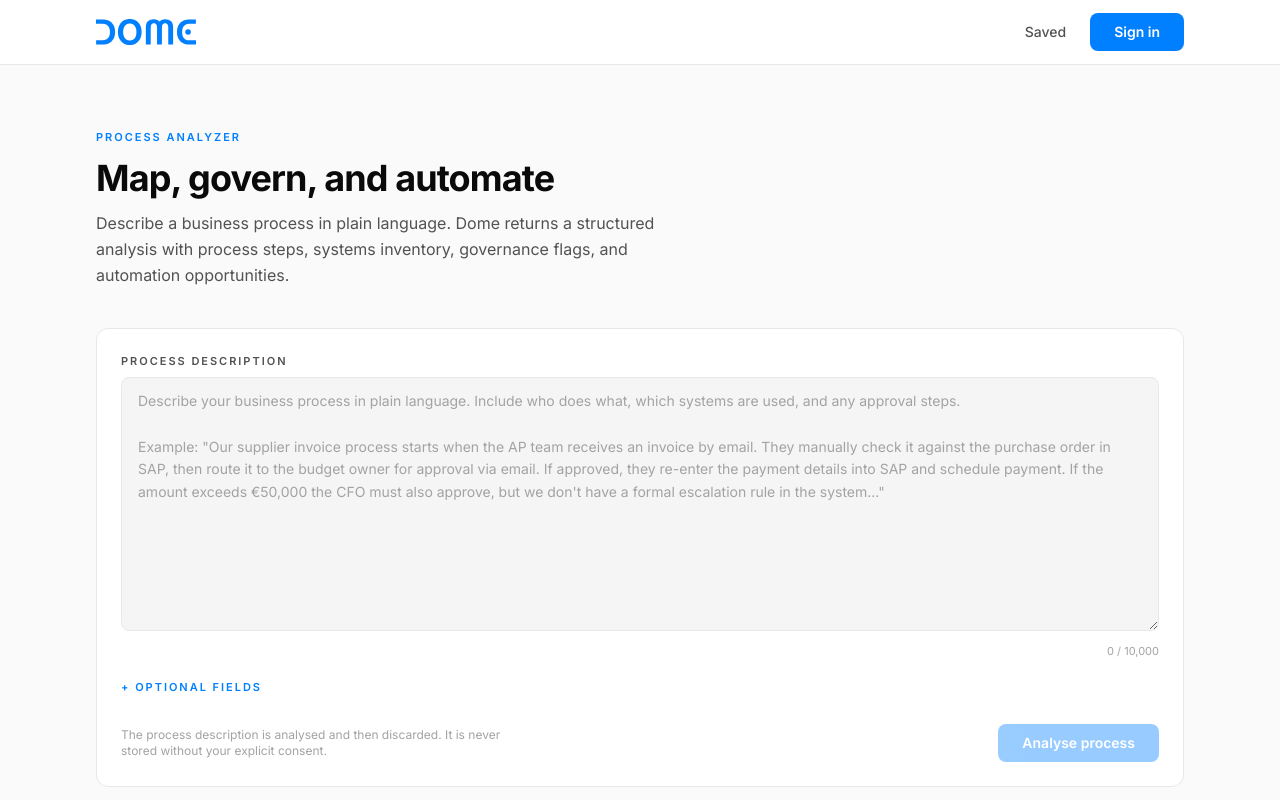
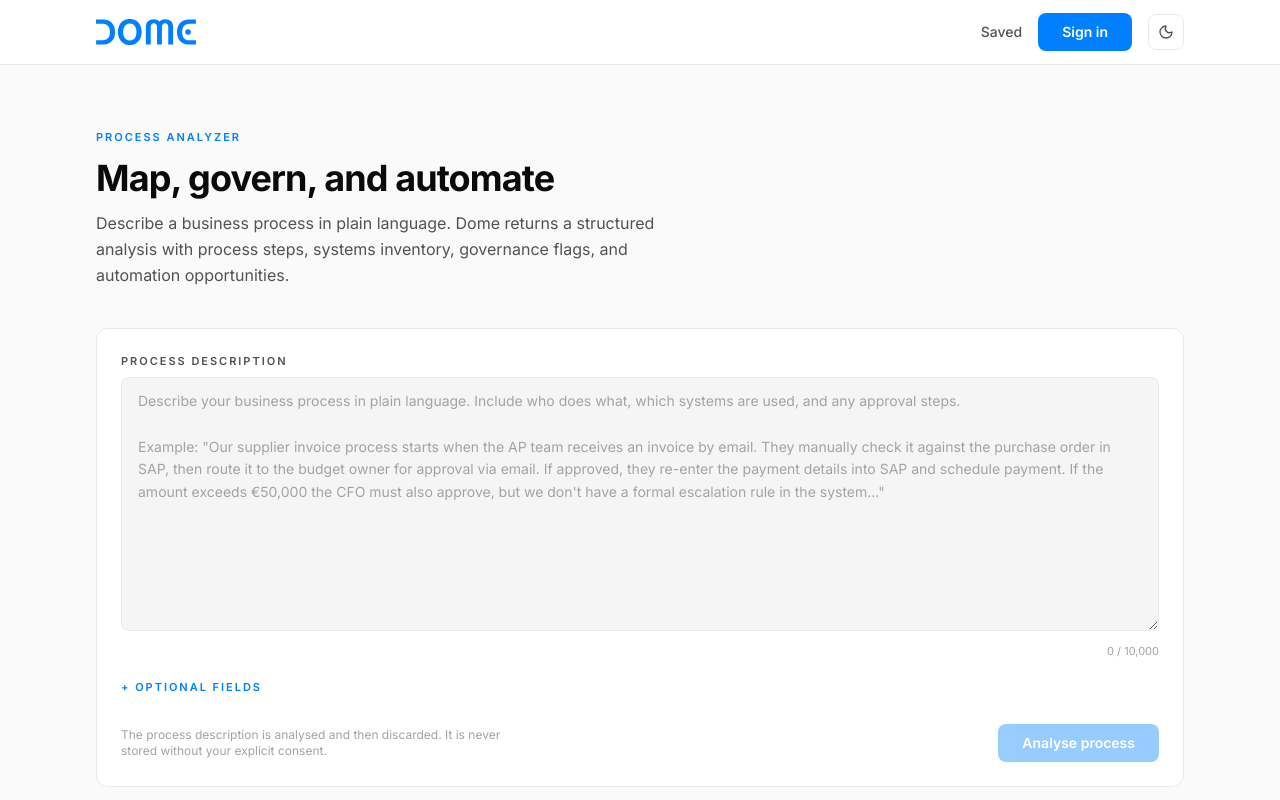
Before and after one commit to Dome-Layer/dome-process-analyzer, a Next.js app in the folder frontend/: page / in a window 1280 px wide. Shown: the top 800 px of the page. Built offline with nearby package versions, Linux system fonts and the light colour scheme; no server answers.

Commit message:
feat: add dark mode, ThemeToggle, and move Header to layout

```diff
--- a/frontend/app/globals.css
+++ b/frontend/app/globals.css
@@ -4,34 +4,206 @@
 @tailwind components;
 @tailwind utilities;
 
+/* ─── Font variables ─────────────────────────────────────────────── */
 :root {
   --font-sans: 'Inter', -apple-system, BlinkMacSystemFont, 'Helvetica Neue', Arial, sans-serif;
   --font-mono: 'JetBrains Mono', 'SF Mono', 'Fira Code', monospace;
 }
 
-html,
-body {
-  background-color: #FAFAFA;
-  color: #0A0A0A;
-  font-family: var(--font-sans);
+/* ─── Primitive palette ──────────────────────────────────────────── */
+:root {
+  --primitive-white:      #FFFFFF;
+  --primitive-black:      #0A0A0A;
+  --primitive-grey-50:    #FAFAFA;
+  --primitive-grey-100:   #F5F5F5;
+  --primitive-grey-200:   #E8E8E8;
+  --primitive-grey-300:   #D4D4D4;
+  --primitive-grey-400:   #A3A3A3;
+  --primitive-grey-500:   #737373;
+  --primitive-grey-600:   #525252;
+  --primitive-grey-700:   #404040;
+  --primitive-grey-800:   #262626;
+  --primitive-grey-900:   #171717;
+  --primitive-grey-950:   #0D0D0D;
+
+  --primitive-blue-50:    #E8F3FF;
+  --primitive-blue-100:   #C5DFFF;
+  --primitive-blue-200:   #99CCFF;
+  --primitive-blue-300:   #66B3FF;
+  --primitive-blue-400:   #40A8FF;
+  --primitive-blue-500:   #0080FF;
+  --primitive-blue-600:   #0066CC;
+  --primitive-blue-700:   #004D99;
+  --primitive-blue-800:   #003366;
+  --primitive-blue-900:   #001A33;
+}
+
+/* ─── Semantic tokens — light (default) ─────────────────────────── */
+:root {
+  --color-bg-base:          #FFFFFF;
+  --color-bg-subtle:        #FAFAFA;
+  --color-bg-muted:         #F5F5F5;
+  --color-bg-accent:        #E8F3FF;
+  --color-bg-accent-hover:  #C5DFFF;
+  --color-bg-inverse:       #0A0A0A;
+
+  --color-text-primary:     #0A0A0A;
+  --color-text-secondary:   #525252;
+  --color-text-tertiary:    #A3A3A3;
+  --color-text-accent:      #0080FF;
+  --color-text-on-accent:   #FFFFFF;
+  --color-text-on-inverse:  #F5F5F5;
+
+  --color-border-subtle:    #F0F0F0;
+  --color-border-default:   #E8E8E8;
+  --color-border-strong:    #D4D4D4;
+  --color-border-accent:    #99CCFF;
+
+  --color-accent:           #0080FF;
+  --color-accent-hover:     #40A8FF;
+  --color-accent-active:    #0066CC;
+  --color-accent-subtle:    #E8F3FF;
+
+  --color-focus-ring:       rgba(0, 128, 255, 0.25);
+
+  --color-success:          #16A34A;
+  --color-success-subtle:   #F0FDF4;
+  --color-success-border:   #86EFAC;
+  --color-warning:          #D97706;
+  --color-warning-subtle:   #FFFBEB;
+  --color-warning-border:   #FCD34D;
+  --color-error:            #DC2626;
+  --color-error-subtle:     #FEF2F2;
+  --color-error-border:     #FCA5A5;
+
+  --radius-sm:   4px;
+  --radius-md:   8px;
+  --radius-lg:   12px;
+  --radius-xl:   16px;
+
+  --shadow-sm:  0 1px 3px rgba(0,0,0,0.06), 0 1px 2px rgba(0,0,0,0.04);
+  --shadow-md:  0 4px 12px rgba(0,0,0,0.08), 0 2px 4px rgba(0,0,0,0.04);
+  --shadow-lg:  0 12px 32px rgba(0,0,0,0.10), 0 4px 8px rgba(0,0,0,0.04);
+
+  --duration-fast:    150ms;
+  --duration-default: 250ms;
+  --ease-in-out:      cubic-bezier(0.4, 0, 0.2, 1);
+}
+
+/* ─── Semantic tokens — dark ─────────────────────────────────────── */
+[data-theme="dark"] {
+  --color-bg-base:          #0A0A0A;
+  --color-bg-subtle:        #111111;
+  --color-bg-muted:         #1A1A1A;
+  --color-bg-accent:        #001A33;
+  --color-bg-accent-hover:  #003366;
+  --color-bg-inverse:       #F5F5F5;
+
+  --color-text-primary:     #F5F5F5;
+  --color-text-secondary:   #A3A3A3;
+  --color-text-tertiary:    #858585;
+  --color-text-accent:      #40A8FF;
+  --color-text-on-accent:   #FFFFFF;
+  --color-text-on-inverse:  #0A0A0A;
+
+  --color-border-subtle:    #1A1A1A;
+  --color-border-default:   #262626;
+  --color-border-strong:    #404040;
+  --color-border-accent:    #004D99;
+
+  --color-accent:           #0080FF;
+  --color-accent-hover:     #40A8FF;
+  --color-accent-active:    #0066CC;
+  --color-accent-subtle:    #001A33;
+
+  --color-focus-ring:       rgba(64, 168, 255, 0.3);
+
+  --color-success:          #22C55E;
+  --color-success-subtle:   #052E16;
+  --color-success-border:   #166534;
+  --color-warning:          #F59E0B;
+  --color-warning-subtle:   #1C1400;
+  --color-warning-border:   #854D0E;
+  --color-error:            #EF4444;
+  --color-error-subtle:     #1F0000;
+  --color-error-border:     #7F1D1D;
+
+  --shadow-sm:  0 1px 3px rgba(0,0,0,0.4);
+  --shadow-md:  0 4px 12px rgba(0,0,0,0.5);
+  --shadow-lg:  0 12px 32px rgba(0,0,0,0.6);
+}
+
+/* ─── Base ───────────────────────────────────────────────────────── */
+*,
+*::before,
+*::after {
+  box-sizing: border-box;
+}
+
+html {
   -webkit-font-smoothing: antialiased;
   -moz-osx-font-smoothing: grayscale;
 }
 
-/* Skeleton shimmer */
+body {
+  background: var(--color-bg-subtle);
+  color: var(--color-text-primary);
+  font-family: var(--font-sans);
+  transition: background var(--duration-default) var(--ease-in-out),
+              color var(--duration-default) var(--ease-in-out);
+}
+
+/* ─── Site header ────────────────────────────────────────────────── */
+.site-header {
+  background: rgba(255, 255, 255, 0.90);
+  backdrop-filter: blur(8px);
+  -webkit-backdrop-filter: blur(8px);
+  border-bottom: 0.5px solid var(--color-border-default);
+}
+
+[data-theme="dark"] .site-header {
+  background: rgba(10, 10, 10, 0.90);
+  border-bottom-color: var(--color-border-subtle);
+}
+
+/* ─── Theme toggle button ────────────────────────────────────────── */
+.theme-toggle {
+  display: flex;
+  align-items: center;
+  justify-content: center;
+  width: 36px;
+  height: 36px;
+  border-radius: var(--radius-md);
+  border: 0.5px solid var(--color-border-default);
+  background: transparent;
+  color: var(--color-text-secondary);
+  cursor: pointer;
+  transition: background var(--duration-fast) ease, color var(--duration-fast) ease;
+  flex-shrink: 0;
+}
+.theme-toggle:hover { background: var(--color-bg-muted); color: var(--color-text-primary); }
+.theme-toggle:focus-visible { box-shadow: 0 0 0 3px var(--color-focus-ring); outline: none; }
+
+/* ─── Focus ring — WCAG 2.1 AA ──────────────────────────────────── */
+*:focus-visible {
+  outline: 2px solid rgba(0, 128, 255, 0.5);
+  outline-offset: 2px;
+}
+
+/* ─── Skeleton shimmer ───────────────────────────────────────────── */
 .skeleton {
   background: linear-gradient(
     90deg,
-    #E8E8E8 25%,
-    #F5F5F5 50%,
-    #E8E8E8 75%
+    var(--color-bg-muted)   25%,
+    var(--color-bg-subtle)  50%,
+    var(--color-bg-muted)   75%
   );
   background-size: 400px 100%;
   animation: shimmer 1.4s linear infinite;
   border-radius: 4px;
 }
 
-/* Staggered section fade-in delays */
+/* ─── Staggered section fade-in ─────────────────────────────────── */
 .section-animate {
   opacity: 0;
   animation: fadeUp 0.4s ease forwards;
@@ -43,16 +215,10 @@ body {
 .section-delay-4 { animation-delay: 600ms; }
 .section-delay-5 { animation-delay: 750ms; }
 
-/* Mermaid diagram overrides */
+/* ─── Mermaid diagram overrides ──────────────────────────────────── */
 .mermaid-container .nodeLabel {
   font-family: var(--font-sans) !important;
   font-size: 13px !important;
-}
-
-/* Focus ring — WCAG 2.1 AA */
-*:focus-visible {
-  outline: 2px solid rgba(0, 128, 255, 0.5);
-  outline-offset: 2px;
 }
 
 @media (prefers-reduced-motion: reduce) {
--- a/frontend/app/layout.tsx
+++ b/frontend/app/layout.tsx
@@ -2,6 +2,7 @@ import type { Metadata } from "next";
 import { Inter, JetBrains_Mono } from "next/font/google";
 import "./globals.css";
 import { AuthProvider } from "@/context/AuthContext";
+import { Header } from "@/components/layout/Header";
 import { Footer } from "@/components/layout/Footer";
 
 const inter = Inter({
@@ -32,6 +33,19 @@ export const metadata: Metadata = {
   },
 };
 
+// Runs before first paint — prevents theme flash
+const themeScript = `
+(function() {
+  try {
+    var saved = localStorage.getItem('dome-theme');
+    var theme = (saved === 'dark' || saved === 'light')
+      ? saved
+      : (window.matchMedia('(prefers-color-scheme: dark)').matches ? 'dark' : 'light');
+    document.documentElement.setAttribute('data-theme', theme);
+  } catch (e) {}
+})();
+`;
+
 export default function RootLayout({
   children,
 }: {
@@ -41,9 +55,15 @@ export default function RootLayout({
     <html
       lang="en"
       className={`${inter.variable} ${jetbrainsMono.variable}`}
+      suppressHydrationWarning
     >
+      <head>
+        {/* eslint-disable-next-line @next/next/no-sync-scripts */}
+        <script dangerouslySetInnerHTML={{ __html: themeScript }} />
+      </head>
       <body className="flex flex-col min-h-screen">
         <AuthProvider>
+          <Header />
           {children}
           <Footer />
         </AuthProvider>
--- a/frontend/app/page.tsx
+++ b/frontend/app/page.tsx
@@ -1,7 +1,6 @@
 "use client";
 
 import { useEffect, useRef, useState } from "react";
-import { Header } from "@/components/layout/Header";
 import { AnalysisForm } from "@/components/analyzer/AnalysisForm";
 import { AnalysisSkeleton } from "@/components/analyzer/AnalysisSkeleton";
 import { StatusCycler } from "@/components/analyzer/StatusCycler";
@@ -44,8 +43,6 @@ export default function HomePage() {
 
   return (
     <div className="flex-1 bg-dome-bg-primary">
-      <Header />
-
       <main className="max-w-[1152px] mx-auto px-6 md:px-8 py-12 md:py-16">
         {/* Hero */}
         <div className="mb-10">
--- a/frontend/app/saved/[id]/page.tsx
+++ b/frontend/app/saved/[id]/page.tsx
@@ -3,7 +3,6 @@
 import { useEffect, useState } from "react";
 import { useParams, useRouter } from "next/navigation";
 import Link from "next/link";
-import { Header } from "@/components/layout/Header";
 import { SectionMetrics } from "@/components/analyzer/SectionMetrics";
 import { SectionSteps } from "@/components/analyzer/SectionSteps";
 import { SectionSystems } from "@/components/analyzer/SectionSystems";
@@ -44,7 +43,6 @@ export default function SavedAnalysisPage() {
 
   return (
     <div className="flex-1 bg-dome-bg-primary">
-      <Header />
       <main className="max-w-[1152px] mx-auto px-6 md:px-8 py-12 md:py-16">
         <div className="mb-8">
           <Link href="/saved">
--- a/frontend/app/saved/page.tsx
+++ b/frontend/app/saved/page.tsx
@@ -2,7 +2,6 @@
 
 import { useEffect, useState } from "react";
 import Link from "next/link";
-import { Header } from "@/components/layout/Header";
 import { SectionLabel } from "@/components/ui/SectionLabel";
 import { Badge } from "@/components/ui/Badge";
 import { Button } from "@/components/ui/Button";
@@ -134,7 +133,6 @@ export default function SavedPage() {
 
   return (
     <div className="flex-1 bg-dome-bg-primary">
-      <Header />
       <main className="max-w-[1152px] mx-auto px-6 md:px-8 py-12 md:py-16">
         <div className="mb-8">
           <SectionLabel>Library</SectionLabel>
--- a/frontend/components/layout/Header.tsx
+++ b/frontend/components/layout/Header.tsx
@@ -2,6 +2,7 @@
 
 import Link from "next/link";
 import { DomeLogo } from "./DomeLogo";
+import { ThemeToggle } from "./ThemeToggle";
 import { useAuth } from "@/context/AuthContext";
 import { Button } from "@/components/ui/Button";
 import { useState } from "react";
@@ -13,13 +14,13 @@ export function Header() {
 
   return (
     <>
-      <header className="sticky top-0 z-40 bg-dome-bg-secondary/90 backdrop-blur-sm border-b border-dome-border">
+      <header className="site-header sticky top-0 z-40">
         <div className="max-w-[1152px] mx-auto px-6 md:px-8 h-16 flex items-center justify-between">
           <Link href="/" aria-label="Home">
             <DomeLogo width={100} />
           </Link>
 
-          <nav className="flex items-center gap-6">
+          <nav className="flex items-center gap-4">
             <Link
               href="/saved"
               className="font-sans text-sm font-medium text-dome-text-secondary hover:text-dome-accent transition-colors duration-150"
@@ -36,6 +37,8 @@ export function Header() {
                 Sign in
               </Button>
             )}
+
+            <ThemeToggle />
           </nav>
         </div>
       </header>
--- /dev/null
+++ b/frontend/components/layout/ThemeToggle.tsx
@@ -0,0 +1,28 @@
+"use client";
+
+import { useState, useEffect } from "react";
+import { Sun, Moon } from "lucide-react";
+import { getTheme, toggleTheme, type Theme } from "@/lib/theme";
+
+export function ThemeToggle() {
+  const [theme, setTheme] = useState<Theme>("light");
+
+  useEffect(() => {
+    setTheme(getTheme());
+  }, []);
+
+  const handleToggle = () => {
+    const next = toggleTheme();
+    setTheme(next);
+  };
+
+  return (
+    <button
+      onClick={handleToggle}
+      className="theme-toggle"
+      aria-label={`Switch to ${theme === "dark" ? "light" : "dark"} theme`}
+    >
+      {theme === "dark" ? <Sun size={16} /> : <Moon size={16} />}
+    </button>
+  );
+}
--- /dev/null
+++ b/frontend/lib/theme.ts
@@ -0,0 +1,24 @@
+export type Theme = 'light' | 'dark'
+
+export const getTheme = (): Theme => {
+  if (typeof window === 'undefined') return 'light'
+  const saved = localStorage.getItem('dome-theme') as Theme | null
+  if (saved === 'light' || saved === 'dark') return saved
+  return window.matchMedia('(prefers-color-scheme: dark)').matches ? 'dark' : 'light'
+}
+
+export const setTheme = (theme: Theme): void => {
+  document.documentElement.setAttribute('data-theme', theme)
+  localStorage.setItem('dome-theme', theme)
+}
+
+export const toggleTheme = (): Theme => {
+  const current = document.documentElement.getAttribute('data-theme') as Theme | null
+  const next: Theme = current === 'dark' ? 'light' : 'dark'
+  setTheme(next)
+  return next
+}
+
+export const initTheme = (): void => {
+  setTheme(getTheme())
+}
--- a/frontend/package.json
+++ b/frontend/package.json
@@ -10,6 +10,7 @@
   },
   "dependencies": {
     "dompurify": "^3.1.0",
+    "lucide-react": "^1.8.0",
     "mermaid": "^10.9.1",
     "next": "^14.2.35",
     "react": "^18.3.1",
--- a/frontend/tailwind.config.ts
+++ b/frontend/tailwind.config.ts
@@ -12,79 +12,77 @@ const config: Config = {
       fontFamily: {
         sans: ["Inter", '"Helvetica Neue"', "Arial", "sans-serif"],
         mono: ['"JetBrains Mono"', '"Fira Code"', "monospace"],
-        // Legacy aliases — kept so font-display / font-body classnames still resolve
         display: ["Inter", '"Helvetica Neue"', "Arial", "sans-serif"],
         body: ["Inter", '"Helvetica Neue"', "Arial", "sans-serif"],
       },
       colors: {
         dome: {
           bg: {
-            primary: "#FAFAFA",    // page background
-            secondary: "#FFFFFF",  // cards, header, modals
-            tertiary: "#F5F5F5",   // inputs, metric tiles
-            accent: "#E8F3FF",     // accent-tinted surfaces
+            primary:   "var(--color-bg-subtle)",
+            secondary: "var(--color-bg-base)",
+            tertiary:  "var(--color-bg-muted)",
+            accent:    "var(--color-bg-accent)",
           },
           text: {
-            primary: "#0A0A0A",
-            secondary: "#525252",
-            muted: "#A3A3A3",
-            accent: "#0080FF",
+            primary:   "var(--color-text-primary)",
+            secondary: "var(--color-text-secondary)",
+            muted:     "var(--color-text-tertiary)",
+            accent:    "var(--color-text-accent)",
           },
           accent: {
-            DEFAULT: "#0080FF",    // electric blue — primary brand accent
-            hover: "#40A8FF",
-            active: "#0066CC",
-            subtle: "#E8F3FF",
-            // Legacy aliases — un-migrated classnames still render the correct colour
-            cyan: "#0080FF",
-            lightblue: "#40A8FF",
+            DEFAULT:   "var(--color-accent)",
+            hover:     "var(--color-accent-hover)",
+            active:    "var(--color-accent-active)",
+            subtle:    "var(--color-accent-subtle)",
+            cyan:      "var(--color-accent)",
+            lightblue: "var(--color-accent-hover)",
           },
           border: {
-            DEFAULT: "#E8E8E8",    // dome-border → same as dome-border-DEFAULT
-            subtle: "#F0F0F0",
-            strong: "#D4D4D4",
-            accent: "#99CCFF",
+            DEFAULT: "var(--color-border-default)",
+            subtle:  "var(--color-border-subtle)",
+            strong:  "var(--color-border-strong)",
+            accent:  "var(--color-border-accent)",
           },
           status: {
-            critical: "#DC2626",
-            major: "#D97706",
-            minor: "#0080FF",
-            success: "#16A34A",
+            critical: "var(--color-error)",
+            major:    "var(--color-warning)",
+            minor:    "var(--color-accent)",
+            success:  "var(--color-success)",
           },
         },
       },
       borderRadius: {
-        dome: "8px",           // buttons, inputs, small elements
-        "dome-card": "12px",   // cards, modals, panels
+        dome:        "8px",
+        "dome-card": "12px",
       },
       letterSpacing: {
-        dome: "0.18em",        // eyebrow / overline uppercase labels
-        "dome-tight": "-0.025em",
+        dome:          "0.18em",
+        "dome-tight":  "-0.025em",
         "dome-tighter": "-0.03em",
       },
       keyframes: {
         fadeUp: {
-          "0%": { opacity: "0", transform: "translateY(12px)" },
+          "0%":   { opacity: "0", transform: "translateY(12px)" },
           "100%": { opacity: "1", transform: "translateY(0)" },
         },
         shimmer: {
-          "0%": { backgroundPosition: "-400px 0" },
+          "0%":   { backgroundPosition: "-400px 0" },
           "100%": { backgroundPosition: "400px 0" },
         },
         blink: {
-          "0%, 50%": { opacity: "1" },
-          "51%, 100%": { opacity: "0" },
+          "0%, 50%":    { opacity: "1" },
+          "51%, 100%":  { opacity: "0" },
         },
         spin: {
-          "0%": { transform: "rotate(0deg)" },
+          "0%":   { transform: "rotate(0deg)" },
           "100%": { transform: "rotate(360deg)" },
         },
       },
       animation: {
         "fade-up": "fadeUp 0.4s ease forwards",
-        shimmer: "shimmer 1.4s linear infinite",
-        blink: "blink 1s step-end infinite",
-        spin: "spin 0.8s linear infinite",
+        shimmer:   "shimmer 1.4s linear infinite",
+        blink:     "blink 1s step-end infinite",
+        spin:      "spin 0.8s linear infinite",
       },
     },
   },
```
Also changed, not shown: 2 other files (tests, documents, lock files or other folders).
